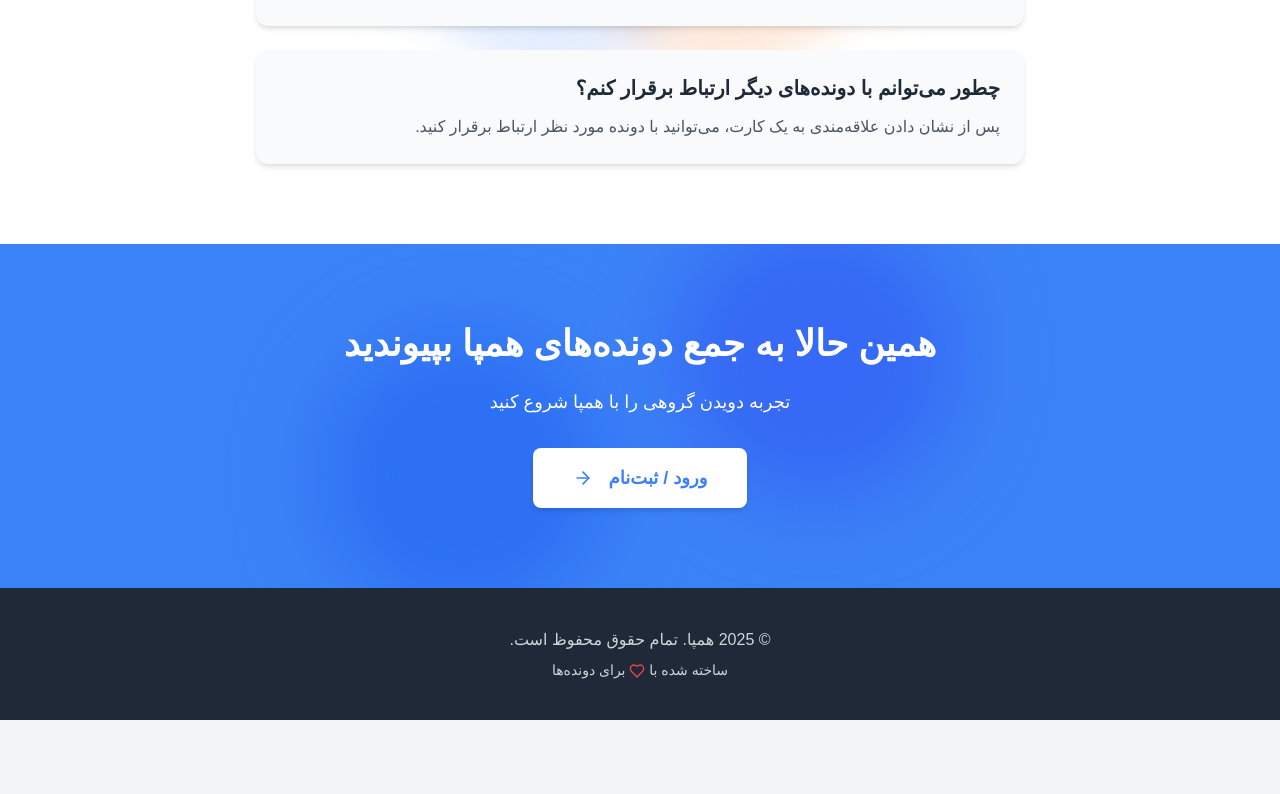
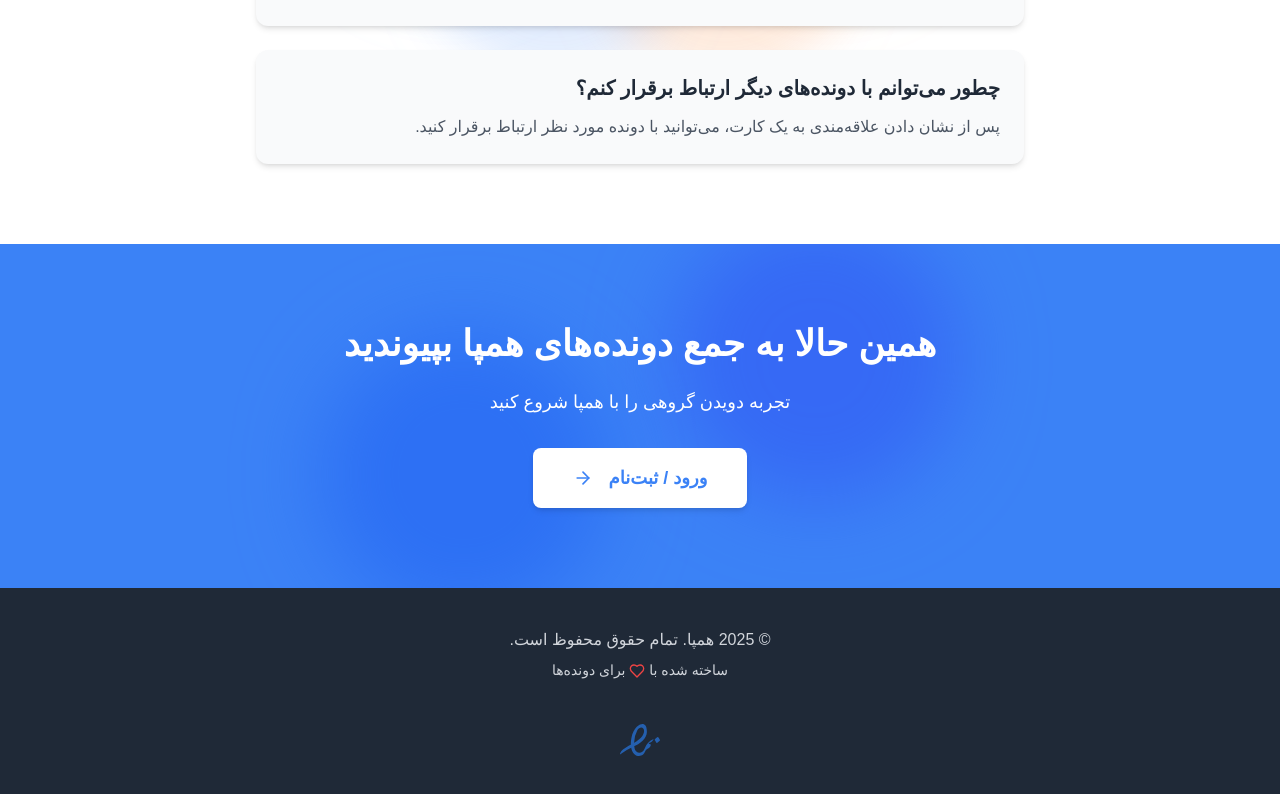
Before and after one commit to hosseinmirzapur/hampa, a React (Vite) app: page / in a window 1280 px wide. Shown: the part 2380-3174 px from the top of the page. Before the commit the page ends 3100 px from the top, so only its background shows below. Built offline with nearby package versions, Linux system fonts and the light colour scheme; a small style sheet from the web is missing.

Commit message:
feat: enamad logo added

```diff
--- a/src/components/layout/BottomNavigation.tsx
+++ b/src/components/layout/BottomNavigation.tsx
@@ -47,6 +47,20 @@ export const BottomNavigation: React.FC = () => {
           </NavLink>
         ))}
       </div>
+      <div className="flex items-center justify-center h-12 bg-white dark:bg-neutral-dark border-t border-gray-200 dark:border-neutral-700">
+        <a
+          referrerPolicy="origin"
+          target="_blank"
+          href="https://trustseal.enamad.ir/?id=617898&Code=kCUuDwZlieZwmdaZ4DizwDFm3ExlwdO8"
+        >
+          <img
+            referrerPolicy="origin"
+            src="https://trustseal.enamad.ir/logo.aspx?id=617898&Code=kCUuDwZlieZwmdaZ4DizwDFm3ExlwdO8"
+            alt="Enamad Trust Seal"
+            style={{ cursor: "pointer", height: "40px" }}
+          />
+        </a>
+      </div>
     </nav>
   );
 };
--- a/src/pages/Home.tsx
+++ b/src/pages/Home.tsx
@@ -323,13 +323,37 @@ const Home: React.FC = () => {
       </motion.section>
 
       {/* Footer - Basic example */}
-      <footer className="py-10 bg-gray-800 text-gray-300 text-center">
+      <footer className="pt-10 bg-gray-800 text-gray-300 text-center">
         <div className="container mx-auto px-4">
           <p>&copy; {new Date().getFullYear()} همپا. تمام حقوق محفوظ است.</p>
           <p className="text-sm mt-2">
             ساخته شده با <Heart className="inline h-4 w-4 text-red-500" /> برای
             دونده‌ها
           </p>
+          <div className="text-center w-[40px] mx-auto py-10">
+            <a
+              referrerPolicy="origin"
+              target="_blank"
+              href="https://trustseal.enamad.ir/?id=617898&Code=kCUuDwZlieZwmdaZ4DizwDFm3ExlwdO8"
+            >
+              <svg
+                fill="#245fae"
+                viewBox="0 0 24 24"
+                role="img"
+                xmlns="http://www.w3.org/2000/svg"
+              >
+                <g id="SVGRepo_bgCarrier" strokeWidth="0"></g>
+                <g
+                  id="SVGRepo_tracerCarrier"
+                  strokeLinecap="round"
+                  strokeLinejoin="round"
+                ></g>
+                <g id="SVGRepo_iconCarrier">
+                  <path d="M0 20.766a42.59 42.59 0 0 1 7.814-4.644c4.267-1.892 8.33-4.988 8.33-9.083s-1.688-4.611-2.687-4.611c-1.376 0-5.373 1.638-6.643 8.567-1.27 6.929 1.548 10.418 3.924 10.557 2.375.14 3.333-.401 4.815-3.497 1.401-1.048 2.589-1.343 2.908-2.85a.696.696 0 0 0-.622-.82l-.64-.081a2.015 2.015 0 0 1 1.377-.967c.925-.139 1.548-1.752 1.548-1.752s-3.276.647-5.234 5.332c-1.957 4.685-5.733 2.408-6.053.516a16.282 16.282 0 0 1 1.557-11.254c2.154-3.751 6.61-.819 2.154 4.472C8.19 14.991.377 16.605 0 20.766zm20.95-8.69.82 1.368a.532.532 0 0 0 .819.123l1.237-1.09a.549.549 0 0 0 .098-.68l-.819-1.343a.532.532 0 0 0-.82-.122l-1.236 1.105a.54.54 0 0 0-.098.64z"></path>
+                </g>
+              </svg>
+            </a>
+          </div>
         </div>
       </footer>
       {/* Global styles, animations (like @keyframes blob), and custom color definitions
```
